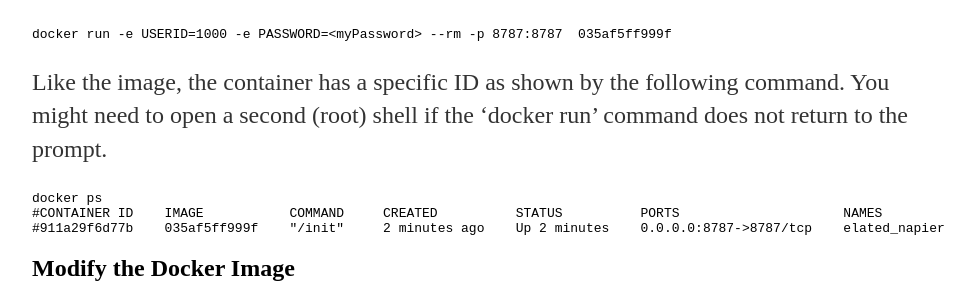
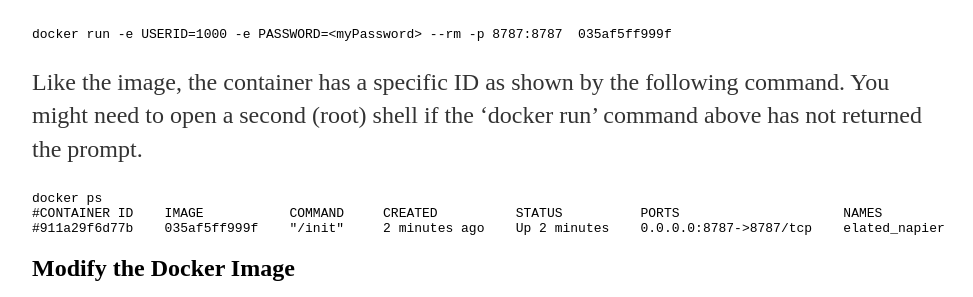
Before and after one commit to jkleinj/jkleinj.github.io, a Jekyll site: the page built from _posts/2020-05-06-Docker-for-the-Computational-Scientist.md, in a window 1280 px wide and 900 px high, scrolled down 1753 px. Shown: the part 191-488 px from the top of the window, without its empty margins (160-1133 px from the left). Built offline with Jekyll 4.4.1, drawn with Linux system fonts in a browser that asks for light colours.

Commit message:
Update 2020-05-06-Docker-for-the-Computational-Scientist.md

````diff
--- a/_posts/2020-05-06-Docker-for-the-Computational-Scientist.md
+++ b/_posts/2020-05-06-Docker-for-the-Computational-Scientist.md
@@ -59,7 +59,7 @@
 ```
 docker run -e USERID=1000 -e PASSWORD=<myPassword> --rm -p 8787:8787  035af5ff999f
 ```
-Like the image, the container has a specific ID as shown by the following command. You might need to open a second (root) shell if the 'docker run' command does not return to the prompt.
+Like the image, the container has a specific ID as shown by the following command. You might need to open a second (root) shell if the 'docker run' command above has not returned the prompt.
 ```
 docker ps
 #CONTAINER ID    IMAGE           COMMAND     CREATED          STATUS          PORTS                     NAMES
````
